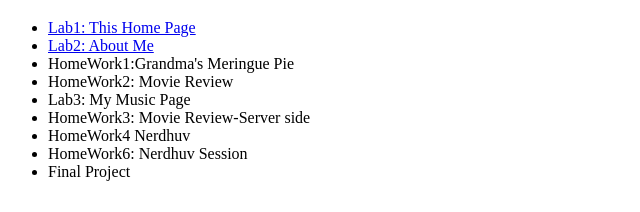
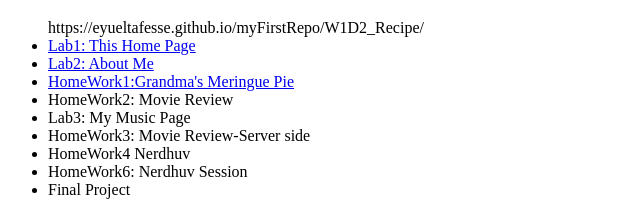
Before and after one commit to eyueltafesse/myFirstRepo, a plain HTML site: page W1D1_Home/index.html in a window 1280 px wide. Shown: the part 343-555 px from the top of the page, without its empty margins (0-640 px from the left). Drawn offline with Linux system fonts and the light colour scheme.

Commit message:
Update index.html

```diff
--- a/W1D1_Home/index.html
+++ b/W1D1_Home/index.html
@@ -13,10 +13,11 @@
 	<h1>Eyuel Tafesse</h1>
 
 <ul>
+	https://eyueltafesse.github.io/myFirstRepo/W1D2_Recipe/
 
 <LI> <a href="#">Lab1: This Home Page </a> </LI>
-<LI> <a href="https://eyueltafesse.github.io/myFirstRepo/W1D2_Recipe/" target="_blank">Lab2: About Me </a> </LI>
-<LI>HomeWork1:Grandma's Meringue Pie</LI>
+<LI> <a href="https://eyueltafesse.github.io/myFirstRepo/W1D2_AboutMe/" target="_blank">Lab2: About Me </a> </LI>
+<LI><a href="https://eyueltafesse.github.io/myFirstRepo/W1D2_Recipe/" target="_blank">HomeWork1:Grandma's Meringue Pie </a></LI>
 <LI>HomeWork2: Movie Review</LI>
 <LI>Lab3: My Music Page</LI>
 <LI>HomeWork3: Movie Review-Server side</LI>
```
